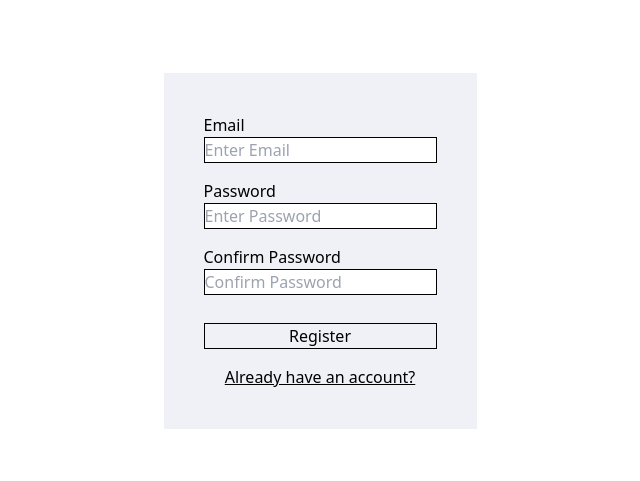
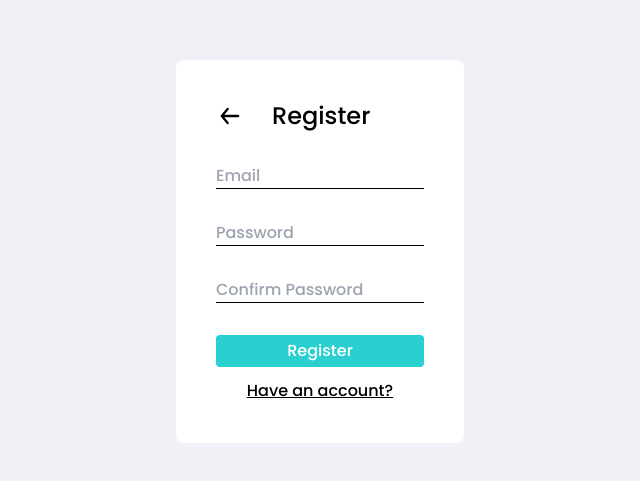
Before and after one commit to Brian-Lin-2/frontend-mentor-url-shortener, a React (Vite) app: page /register in a window 1280 px wide. Shown: the part 149-630 px from the top of the page, without its empty margins (320-960 px from the left). Built offline with nearby package versions, Linux system fonts and the light colour scheme.

Commit message:
Finish styling Login and Register

```diff
--- a/src/components/account/Login.jsx
+++ b/src/components/account/Login.jsx
@@ -3,33 +3,32 @@ import { Link } from "react-router-dom";
 export default function Login() {
   return (
     <div className="flex items-center justify-center min-h-screen bg-light-gray font-poppins">
-      <form className="bg-white p-10 flex flex-col gap-4">
-        <div className="flex items-center gap-6">
+      <form className="bg-white p-10 rounded-lg flex flex-col gap-7 w-72">
+        <div className="flex items-center gap-11">
           <Link to="/">
             <img className="w-7" src="/images/arrow-back.svg" alt="" />
           </Link>
           <h1 className="text-2xl">Login</h1>
         </div>
-        <div className="flex flex-col">
-          <label htmlFor="email">Email</label>
         <input
-            className="border outline-none"
+          className="border-b outline-none"
           type="email"
           name="email"
-            placeholder="Enter Email"
+          placeholder="Email"
         />
-        </div>
-        <div className="mb-3 flex flex-col">
-          <label htmlFor="password">Password</label>
         <input
-            className="border outline-none"
+          className="border-b outline-none"
           type="password"
           name="password"
-            placeholder="Enter Password"
+          placeholder="Password"
         />
-        </div>
-        <button className="border">Login</button>
-        <Link to="/register" className="underline text-center">
+        <button className="bg-cyan p-1 rounded text-white hover:text-black">
+          Login
+        </button>
+        <Link
+          to="/register"
+          className="underline text-center -mt-4 text-black hover:text-grayish-violet"
+        >
           Create Account
         </Link>
       </form>
--- a/src/components/account/Register.jsx
+++ b/src/components/account/Register.jsx
@@ -2,38 +2,40 @@ import { Link } from "react-router-dom";
 
 export default function Register() {
   return (
-    <div className="flex items-center justify-center min-h-screen">
-      <form className="bg-light-gray p-10 flex flex-col gap-4">
-        <div className="flex flex-col">
-          <label htmlFor="email">Email</label>
+    <div className="flex items-center justify-center min-h-screen bg-light-gray font-poppins">
+      <form className="bg-white p-10 rounded-lg flex flex-col gap-8 w-72">
+        <div className="flex items-center gap-7">
+          <Link to="/">
+            <img className="w-7" src="/images/arrow-back.svg" alt="" />
+          </Link>
+          <h1 className="text-2xl">Register</h1>
+        </div>
         <input
-            className="border outline-none"
+          className="border-b outline-none"
           type="email"
           name="email"
-            placeholder="Enter Email"
+          placeholder="Email"
         />
-        </div>
-        <div className="flex flex-col">
-          <label htmlFor="password">Password</label>
         <input
-            className="border outline-none"
+          className="border-b outline-none"
           type="password"
           name="password"
-            placeholder="Enter Password"
+          placeholder="Password"
         />
-        </div>
-        <div className="mb-3 flex flex-col">
-          <label htmlFor="password">Confirm Password</label>
         <input
-            className="border outline-none"
+          className="border-b outline-none"
           type="password"
           name="password"
           placeholder="Confirm Password"
         />
-        </div>
-        <button className="border">Register</button>
-        <Link to="/login" className="underline text-center">
-          Already have an account?
+        <button className="bg-cyan p-1 rounded text-white hover:text-black">
+          Register
+        </button>
+        <Link
+          to="/login"
+          className="underline text-center -mt-5 text-black hover:text-grayish-violet"
+        >
+          Have an account?
         </Link>
       </form>
     </div>
```
Lines whose indentation alone changed are shown as unchanged.
